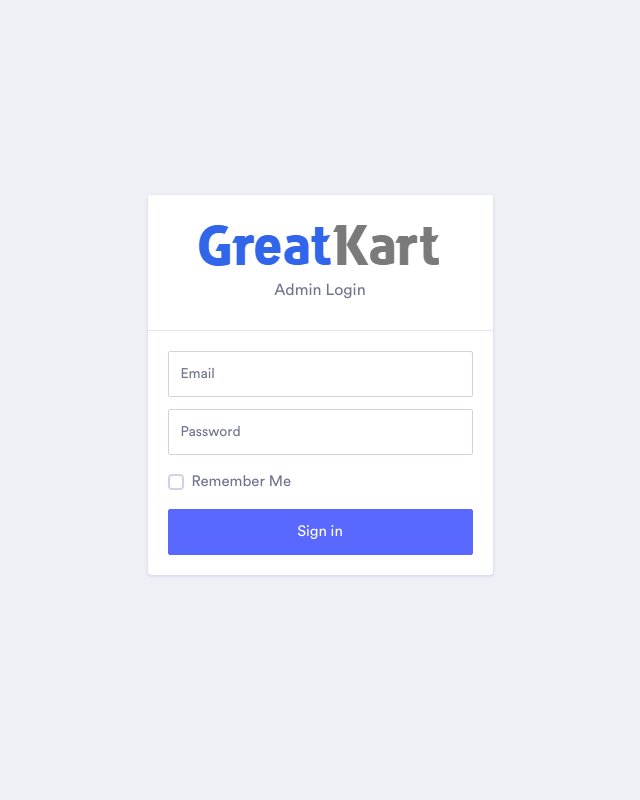
After one commit to afsul/Greatkart-E-commerce-web-app, a Django app: template templates/admin/admin-login.html in a window 1280 px wide. The commit adds this page. Shown: the whole page, without its empty margins (320-960 px from the left). Run offline with Django 3.2, Linux system fonts and the light colour scheme; the template is opened without the code that fills it, so the values that code supplies are empty; some libraries are stand-ins or nearby versions.

Commit message:
third commit- login compleate

```diff
--- a/accounts/views.py
+++ b/accounts/views.py
@@ -1,9 +1,8 @@
-from email.message import EmailMessage
+# from email.message import EmailMessage
 from django.contrib import messages,auth
-from django.http import HttpResponse
+# from django.http import HttpResponse
 from django.shortcuts import redirect, render
 from django.contrib.auth.decorators import login_required
-from django.http import HttpResponse
 from accounts.models import Account
 from .forms import RegistrationfForm
 
--- a/new-admin/urls.py
+++ b/new-admin/urls.py
@@ -4,6 +4,8 @@ from . import views
 urlpatterns = [
 
     path('',views.admin_home,name='admin_home'),
+    path('/login', views.admin_login, name='admin-login'),
+    path('/logout', views.admin_logout, name='admin-logout'),
 
 
 ]
--- a/templates/admin/admin-home.html
+++ b/templates/admin/admin-home.html
@@ -132,7 +132,7 @@
                                 </div>
                                 <a class="dropdown-item" href="#"><i class="fas fa-user mr-2"></i>Account</a>
                                 <a class="dropdown-item" href="#"><i class="fas fa-cog mr-2"></i>Setting</a>
-                                <a class="dropdown-item" href="#"><i class="fas fa-power-off mr-2"></i>Logout</a>
+                                <a class="dropdown-item" href="{% url 'admin-logout' %}"><i class="fas fa-power-off mr-2"></i>Logout</a>
                             </div>
                         </li>
                     </ul>
--- /dev/null
+++ b/templates/admin/admin-login.html
@@ -0,0 +1,75 @@
+{% load static %}
+<!doctype html>
+<html lang="en">
+
+<head>
+    <!-- Required meta tags -->
+    <meta charset="utf-8">
+    <meta name="viewport" content="width=device-width, initial-scale=1, shrink-to-fit=no">
+    <title>Login</title>
+    <!-- Bootstrap CSS -->
+    <link rel="stylesheet" href="{% static 'assets/vendor/bootstrap/css/bootstrap.min.css' %}">
+    <link href="{% static 'assets/vendor/fonts/circular-std/style.css' %}" rel="stylesheet">
+    <link rel="stylesheet" href="{% static 'assets/libs/css/style.css' %}">
+    <link rel="stylesheet" href="{% static 'assets/vendor/fonts/fontawesome/css/fontawesome-all.css' %}">
+    <style>
+    html,
+    body {
+        height: 100%;
+    }
+
+    body {
+        display: -ms-flexbox;
+        display: flex;
+        -ms-flex-align: center;
+        align-items: center;
+        padding-top: 40px;
+        padding-bottom: 40px;
+    }
+    </style>
+</head>
+
+<body>
+    <!-- ============================================================== -->
+    <!-- login page  -->
+    <!-- ============================================================== -->
+    <div class="splash-container">
+        <div class="card ">
+            <div class="card-header text-center"><a href="../index.html"><img class="logo-img" src="{% static './images/logo.png' %}" alt="logo"></a><span class="splash-description">Admin Login</span></div>
+            <div class="card-body">
+                {% include 'includes/alerts.html' %}
+                <form action="{% url 'admin-login' %}" method="POST">
+                    {% csrf_token %}
+                    <div class="form-group">
+                        <input class="form-control form-control-lg" id="email" name="email" type="email" placeholder="Email" autocomplete="off">
+                    </div>
+                    <div class="form-group">
+                        <input class="form-control form-control-lg" id="password" name="password" type="password" placeholder="Password">
+                    </div>
+                    <div class="form-group">
+                        <label class="custom-control custom-checkbox">
+                            <input class="custom-control-input" type="checkbox"><span class="custom-control-label">Remember Me</span>
+                        </label>
+                    </div>
+                    <button type="submit" class="btn btn-primary btn-lg btn-block">Sign in</button>
+                </form>
+            </div>
+            <!-- <div class="card-footer bg-white p-0  ">
+                <div class="card-footer-item card-footer-item-bordered">
+                    <a href="#" class="footer-link">Create An Account</a></div>
+                <div class="card-footer-item card-footer-item-bordered">
+                    <a href="#" class="footer-link">Forgot Password</a>
+                </div>
+            </div> -->
+        </div>
+    </div>
+
+    <!-- ============================================================== -->
+    <!-- end login page  -->
+    <!-- ============================================================== -->
+    <!-- Optional JavaScript -->
+    <script src="{% static 'assets/vendor/jquery/jquery-3.3.1.min.js' %}"></script>
+    <script src="{% static 'assets/vendor/bootstrap/js/bootstrap.bundle.js' %}"></script>
+</body>
+
+</html>
```
Also changed, not shown: new-admin/views.py (+21 -2 lines).
